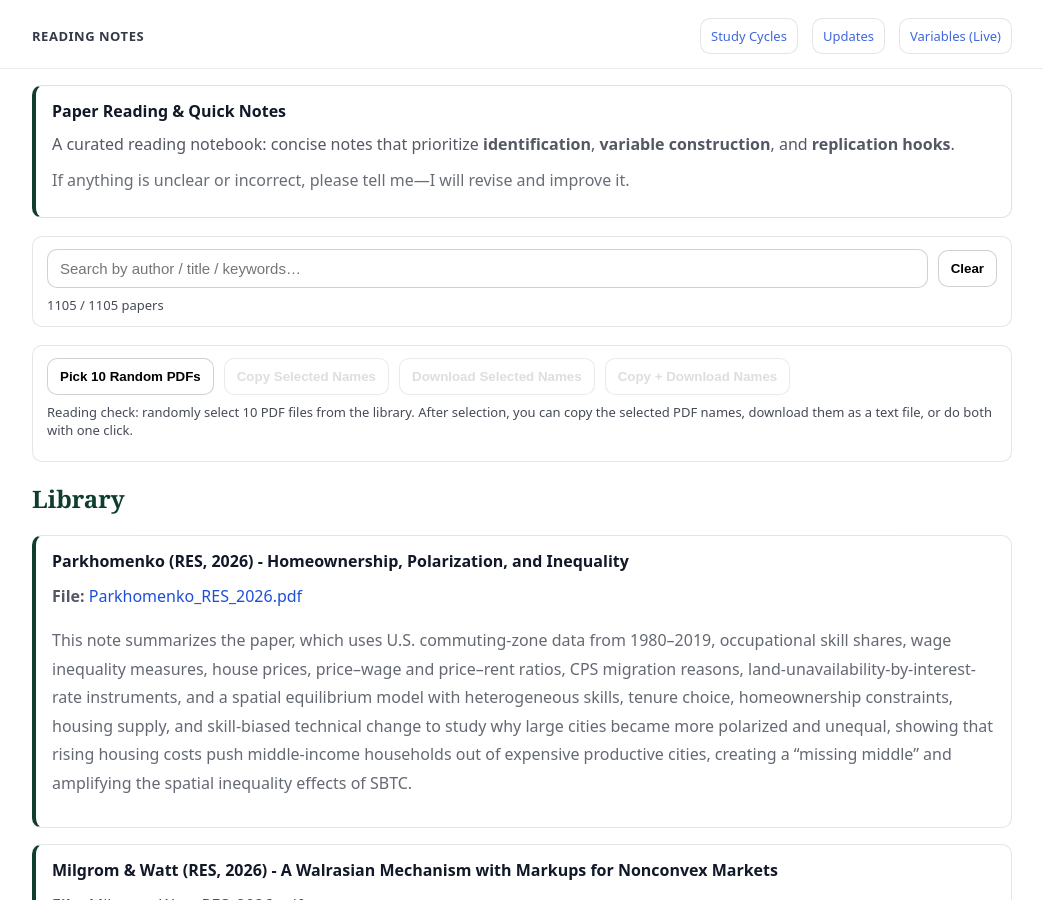
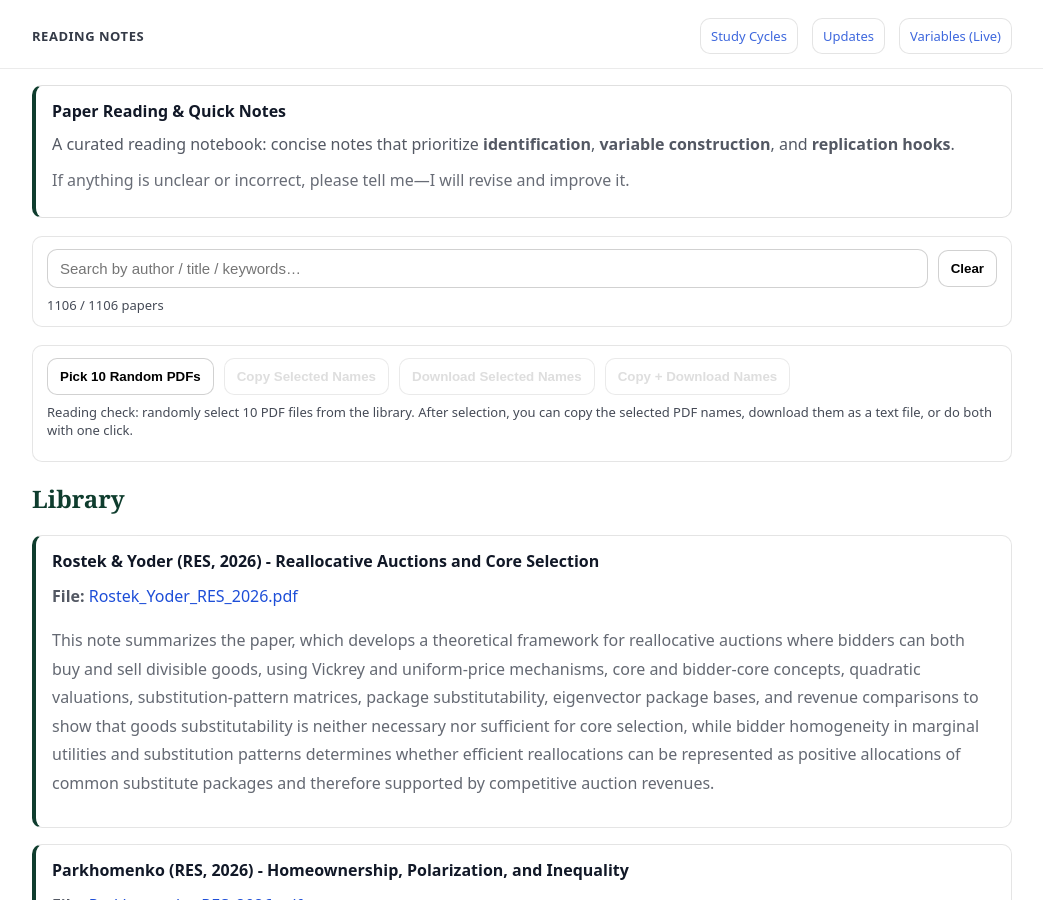
Before and after one commit to yaxinzn/study-archive, a Jekyll site: the page built from reading/index.md, in a window 1280 px wide and 900 px high. Shown: the whole window, without its empty margins (118-1161 px from the left). Built offline with Jekyll 4.4.1, drawn with Linux system fonts in a browser that asks for light colours.

Commit message:
Reading: add/update Rostek_Yoder_RES_2026.pdf

```diff
--- a/_data/reading.yml
+++ b/_data/reading.yml
@@ -1,3 +1,7 @@
+- title: "Rostek & Yoder (RES, 2026) - Reallocative Auctions and Core Selection"
+  file: "Rostek_Yoder_RES_2026.pdf"
+  desc: "This note summarizes the paper, which develops a theoretical framework for reallocative auctions where bidders can both buy and sell divisible goods, using Vickrey and uniform-price mechanisms, core and bidder-core concepts, quadratic valuations, substitution-pattern matrices, package substitutability, eigenvector package bases, and revenue comparisons to show that goods substitutability is neither necessary nor sufficient for core selection, while bidder homogeneity in marginal utilities and substitution patterns determines whether efficient reallocations can be represented as positive allocations of common substitute packages and therefore supported by competitive auction revenues."
+
 - title: "Parkhomenko (RES, 2026) - Homeownership, Polarization, and Inequality"
   file: "Parkhomenko_RES_2026.pdf"
   desc: "This note summarizes the paper, which uses U.S. commuting-zone data from 1980–2019, occupational skill shares, wage inequality measures, house prices, price–wage and price–rent ratios, CPS migration reasons, land-unavailability-by-interest-rate instruments, and a spatial equilibrium model with heterogeneous skills, tenure choice, homeownership constraints, housing supply, and skill-biased technical change to study why large cities became more polarized and unequal, showing that rising housing costs push middle-income households out of expensive productive cities, creating a “missing middle” and amplifying the spatial inequality effects of SBTC."
```
Also changed, not shown: 1 other file.
